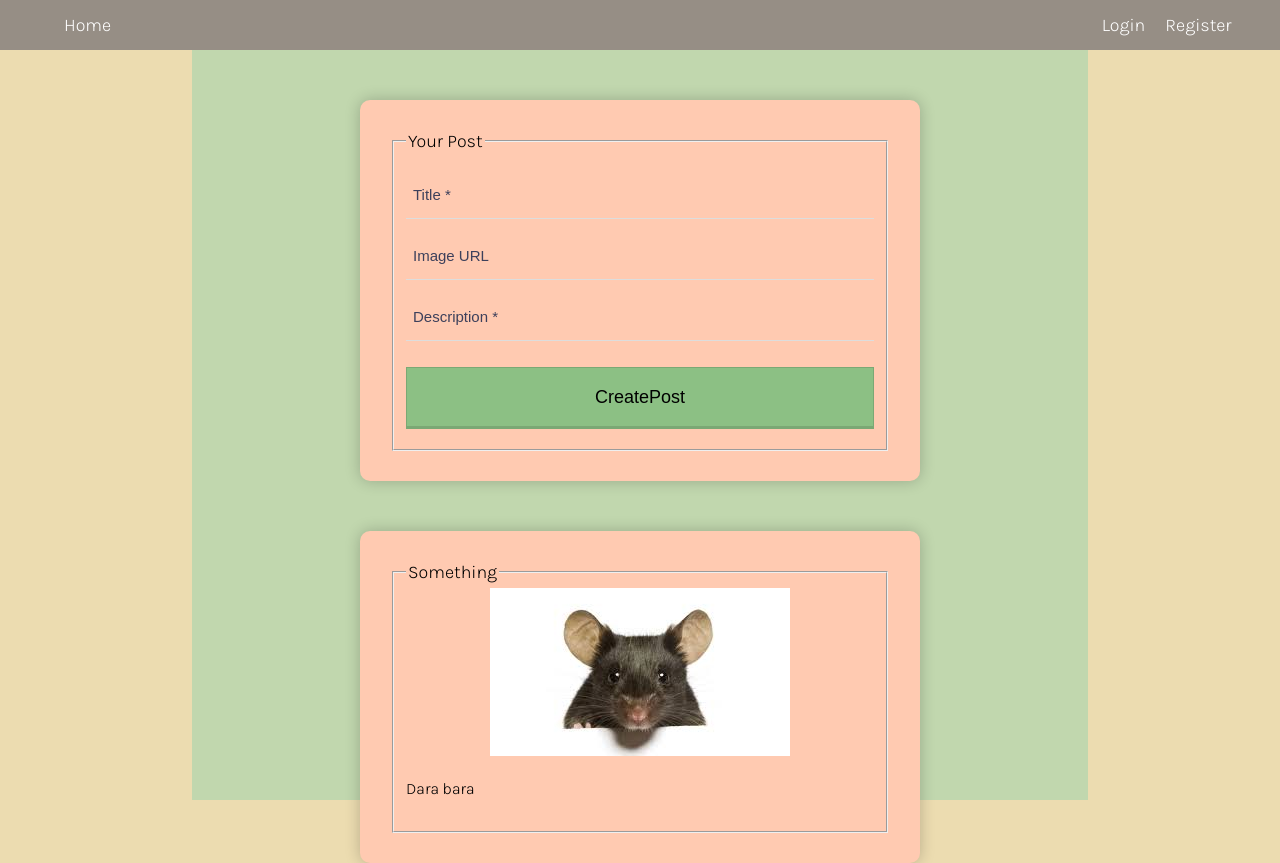
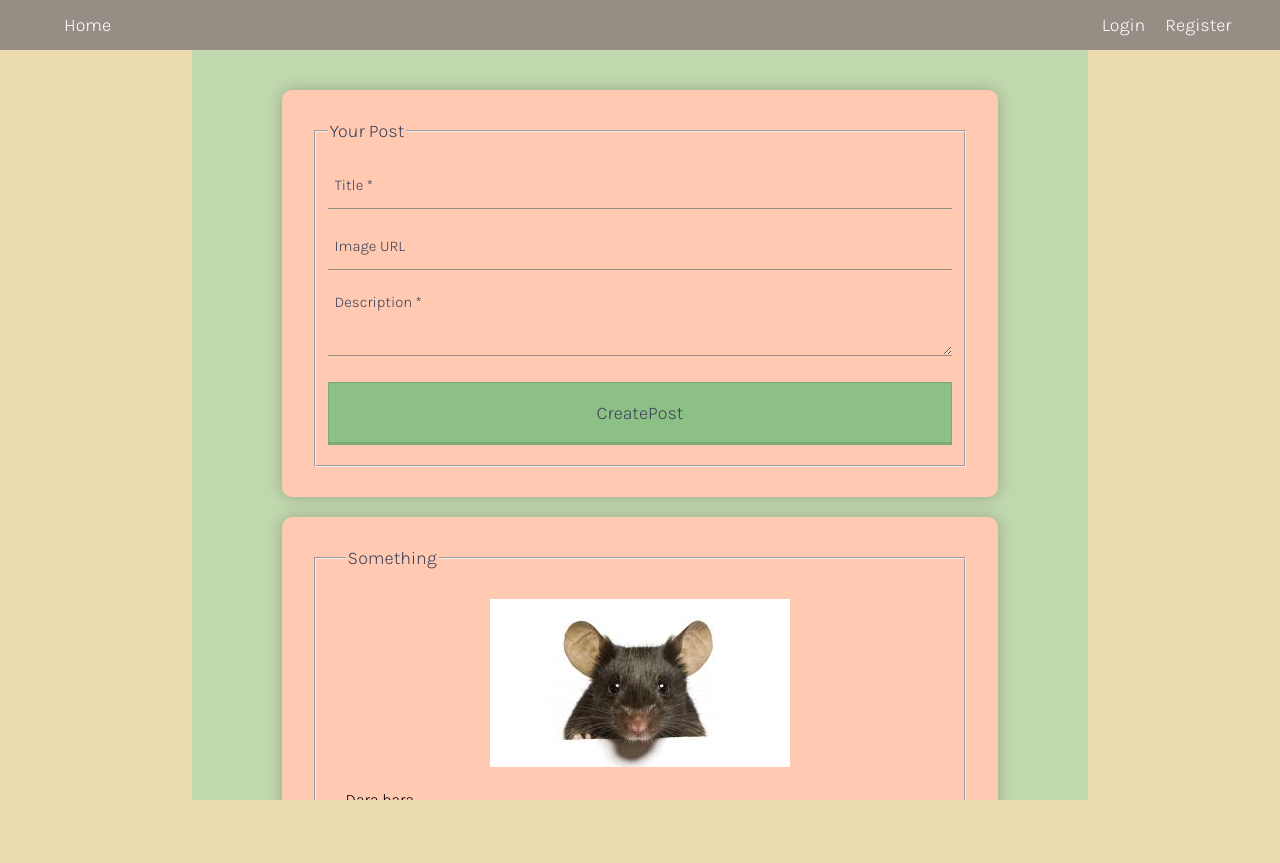
Before and after one commit to evelinaDakovska/socialNetwork, a React (Create React App) app: page / in a window 1280 px wide. After the commit the page ends 800 px from the top, so only its background shows below. Built offline with nearby package versions, Linux system fonts and the light colour scheme.

Commit message:
Completing Create post and Post card

```diff
--- a/src/components/CreatePost/CreatePost.js
+++ b/src/components/CreatePost/CreatePost.js
@@ -7,7 +7,7 @@ const CreatePost = () => {
   };
 
   return (
-    <div>
+    <div id={styles.createContainer}>
       <form
         id={styles.createPostForm}
         method="POST"
@@ -32,7 +32,7 @@ const CreatePost = () => {
             />
           </p>
           <p className={styles.field}>
-            <input
+            <textarea
               type="text"
               name="description"
               id={styles.description}
--- a/src/components/CreatePost/CreatePost.module.css
+++ b/src/components/CreatePost/CreatePost.module.css
@@ -1,50 +1,63 @@
+#createContainer {
+  width: 80%;
+}
+
 #createPostForm {
-  width: 500px;
   padding: 30px;
-  margin: 50px auto;
+  margin: 40px auto;
+  margin-bottom: 20px;
   box-shadow: 0px 0px 15px rgba(0, 0, 0, 0.22);
-  background-color: #FFCAB1;
+  background-color: #ffcab1;
   border-radius: 10px;
 }
 
-legend{
+legend {
   font-size: 18px;
+  color: #3d405b;
 }
 
-.field > input {
+.field > input,
+textarea {
   box-sizing: border-box;
   display: block;
   width: 100%;
   padding: 7px;
   border: none;
-  border-bottom: 1px solid #ddd;
+  border-bottom: 1px solid #968e85;
   background: transparent;
   margin-bottom: 10px;
   height: 45px;
 }
 
-input:focus {
-  outline-style: dotted;
-  outline-color: rgba(0, 0, 0, 0.22);
+input:focus,
+textarea:focus {
+  outline-style: none;
 }
 
 ::placeholder {
   color: #3d405b;
   font-size: 15px;
+  font-family: "Karla", sans-serif;
+}
+
+input:focus::placeholder,
+textarea:focus::placeholder {
+  opacity: 0.3;
 }
 
 .buttonSubmit {
   padding: 19px 39px 18px 39px;
-  background: #8CC084;
+  background: #8cc084;
   font-size: 18px;
   width: 100%;
   border: 1px solid #7ba874;
   border-width: 1px 1px 3px;
   margin: 10px 0 10px 0;
-  color: black;
+  color: #3d405b;
   cursor: pointer;
   transition: all 0.5s;
   position: relative;
+  font-family: "Karla", sans-serif;
 }
 
 .buttonSubmit:hover {
@@ -59,5 +72,14 @@ input:focus {
 .buttonSubmit:active {
   box-shadow: 0 5px #3d405b;
   transform: translateY(4px);
-  background: #8CC084;
+  background: #8cc084;
 }
+
+#description {
+  word-break: break-word;
+}
+
+textarea {
+  overflow:hidden;
+  height: 70px;
+}
--- a/src/components/Main/Main.js
+++ b/src/components/Main/Main.js
@@ -1,18 +1,21 @@
 import React from "react";
 import { Link } from "react-router-dom";
-import styles from './Main.module.css';
+import styles from "./Main.module.css";
 
 import PostCard from "../PostCard/PostCard";
 import CreatePost from "../CreatePost/CreatePost";
 
-
-const Main=()=>{
-return (
-<div className={styles.main_content}>
-    <CreatePost/>
-    <PostCard/>
-</div>
-);
+const Main = () => {
+  return (
+    <div className={styles.mainContent}>
+      <div id={styles.mainContainer}>
+        <CreatePost />
+        <PostCard />
+        <PostCard />
+        <PostCard />
+      </div>
+    </div>
+  );
 };
 
 export default Main;
--- a/src/components/Main/Main.module.css
+++ b/src/components/Main/Main.module.css
@@ -1,12 +1,16 @@
-.main_content {
-  margin: auto;
-  width: 70%;
-  height: 100%;
-  background-color: #C1D7AE;
+.mainContent {
   justify-content: center;
   height: calc(100% - 50px);
+  overflow: auto;
+  padding: 0 15% 0 15%;
+}
+
+#mainContainer {
   display: flex;
   flex-direction: column;
   align-items: center;
   justify-content: flex-start;
+  background-color: #c1d7ae;
+  height: auto !important;
+  min-height: 100%;
 }
--- a/src/components/PostCard/PostCard.js
+++ b/src/components/PostCard/PostCard.js
@@ -2,6 +2,7 @@ import styles from "./PostCard.module.css";
 
 const PostCard = () => {
   return (
+    <div id={styles.cardContainer}>
       <div id={styles.postCardForm}>
         <fieldset id={styles.cardField}>
           <legend id={styles.title}> Something</legend>
@@ -13,6 +14,7 @@ const PostCard = () => {
           <p id={styles.description}>Dara bara</p>
         </fieldset>
       </div>
+    </div>
   );
 };
 
--- a/src/components/PostCard/PostCard.module.css
+++ b/src/components/PostCard/PostCard.module.css
@@ -1,22 +1,28 @@
+#cardContainer {
+  width: 80%;
+}
+
 #postCardForm {
-  width: 500px;
   padding: 30px;
+  margin-bottom: 20px;
   box-shadow: 0px 0px 15px rgba(0, 0, 0, 0.22);
   background-color: #ffcab1;
   border-radius: 10px;
 }
 
-#cardField{
+#cardField {
+  padding: 30px;
   display: flex;
   flex-direction: column;
   align-items: center;
 }
 
-#title{
+#title {
   font-size: 18px;
+  color: #3d405b;
 }
 
-#description{
+#description {
   width: 100%;
   padding: 7px;
 }
--- a/src/index.css
+++ b/src/index.css
@@ -6,7 +6,7 @@ html, body, #root, .App{
 
 body {
   margin: 0;
-  font-family: 'Karla', sans-serif;;
+  font-family: 'Karla', sans-serif;
   -webkit-font-smoothing: antialiased;
   -moz-osx-font-smoothing: grayscale;
   background-color: #ECDCB0;
```
Lines whose indentation alone changed are shown as unchanged.
